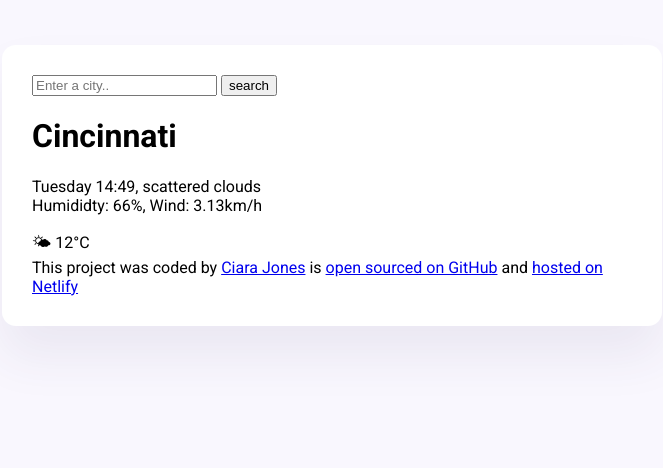
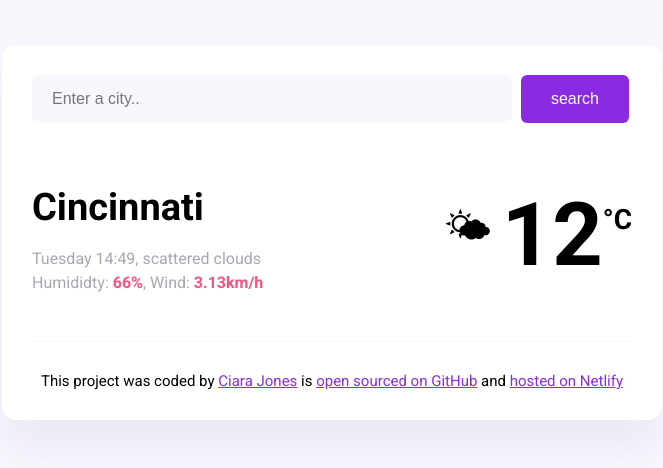
Before and after one commit to Goalden1/forecast-app, a plain HTML site: page index.html in a window 1280 px wide. Shown: the whole page, without its empty margins (308-971 px from the left). Drawn offline with Linux system fonts and the light colour scheme.

Commit message:
Basic CSS added

```diff
--- a/index.html
+++ b/index.html
@@ -15,21 +15,32 @@
   <body>
     <div class="forecast-app">
       <header>
-        <form>
-          <input type="search" placeholder="Enter a city.." required />
-          <input type="submit" value="search" />
+        <form class="search-form">
+          <input
+            type="search"
+            placeholder="Enter a city.."
+            required
+            class="search-form-input"
+          />
+          <input type="submit" value="search" class="search-form-button" />
         </form>
       </header>
       <main>
-        <div>
-          <h1>Cincinnati</h1>
-          <p>
-            Tuesday 14:49, scattered clouds
-            <br />
-            Humididty: 66%, Wind: 3.13km/h
-          </p>
+        <div class="forecast-app-data">
+          <div>
+            <h1 class="forecast-app-city">Cincinnati</h1>
+            <p class="forecast-app-details">
+              Tuesday 14:49, scattered clouds
+              <br />
+              Humididty: <strong>66%</strong>, Wind: <strong>3.13km/h</strong>
+            </p>
+          </div>
+          <div class="forecast-app-temperature">
+            <div class="forecast-app-icon">🌤</div>
+            <div class="forecast-app-temperature-value">12</div>
+            <div class="forecast-app-unit">°C</div>
+          </div>
         </div>
-        <div>🌤 12°C</div>
       </main>
       <footer>
         This project was coded by
--- a/src/style.css
+++ b/src/style.css
@@ -2,6 +2,18 @@ body {
   background-color: #f9f7fe;
   font-family: 'Roboto', sans-serif;
 }
+
+a {
+  color: blueviolet;
+}
+
+
+h1 {
+
+}
+
+
+
 
 .forecast-app {
 background: white;
@@ -11,9 +23,85 @@ padding: 30px;
 box-shadow: 0 30px 50px rgba(65, 50, 100, 0.08);
 border-radius: 14px;
 
+}
+
+header {
+  border-button: 1px solid #f9f7fe;
+  padding: 0 0 30px 0;
+}
+.search-form-input {
+background-color: #f9f7fe;
+border: none;
+border-radius: 6px;
+width: 80%;
+font-size: 16px;
+padding: 15px 20px;
+}
+.search-form-button {
+  background: blueviolet;
+  padding: 15px 30px;
+  border: none;
+  font-size: 16px;
+  margin-left: 5px;
+  border-radius: 6px;
+  color: white;
+}
+
+main {
+padding: 30px 0;
+}
 
 
 
+.forecast-app-data {
+display: flex;
+justify-content: space-between;
+
+.forecast-app-city {
+margin: 0;
+font-size: 38px;
+line-height: 48px;
+
+}
+.forecast-app-details {
+font-size: 16px;
+color: rgba(39, 33, 66, 0.4);
+line-height: 24px;
+font-weight: 500px;
+}
+
+}
+.forecast-app-details strong {
+  color: #f65282;
+}
+
+.forecast-app-temperature {
+  display: flex;
+}
+.forecast-app-temperature-value {
+  font-size: 88px;
+  margin-left: 10px;
+  font-weight: bold;
+
+}
+.forecast-app-icon {
+  font-size: 40px;
+  margin-top: 16px;
+}
+
+.forecast-app-unit {
+margin-top: 20px;
+font-size: 28px;
+font-weight: bold;
 
 
 }
+footer {
+  border-top: 1px solid #f9f7fe;
+  padding: 30px 0 0 0;
+  text-align: center;
+  font-weight: 400px;
+  font-size: 15px;
+  color: rgba 0, 0, 0, 0.6;
+
+}
```
